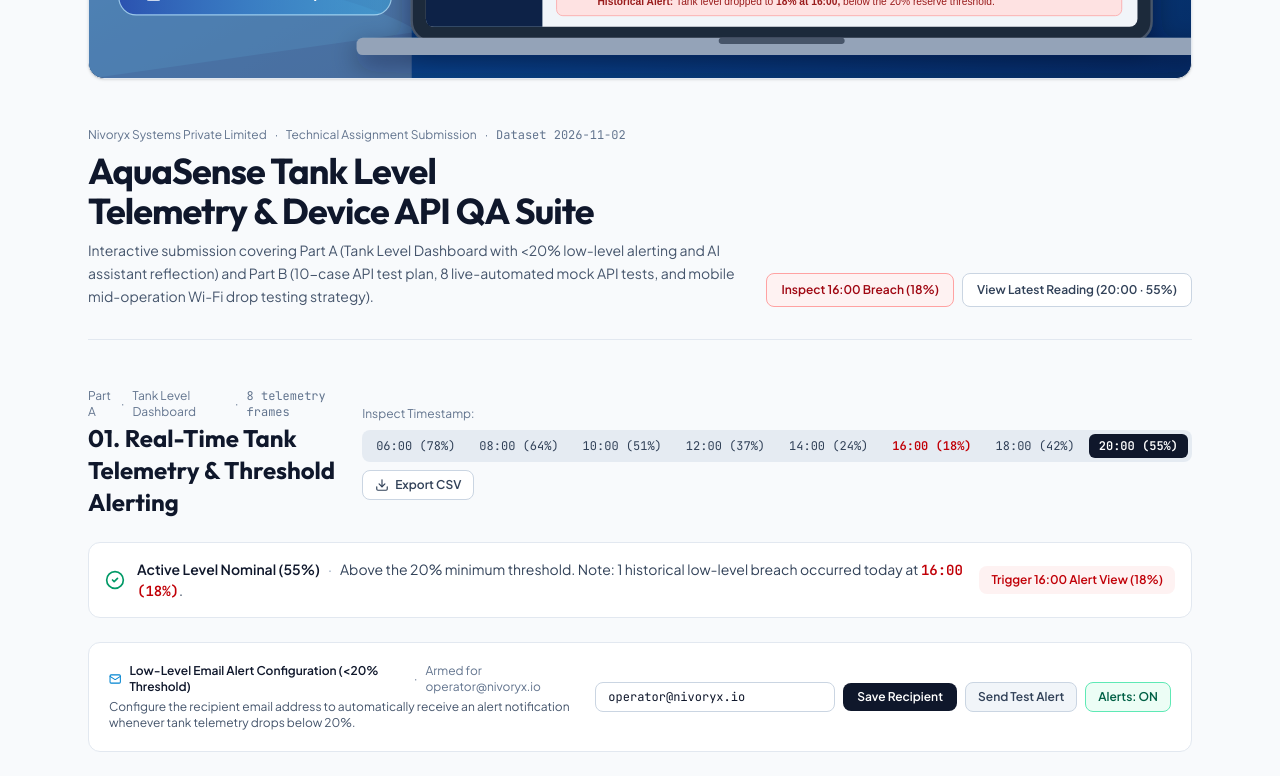
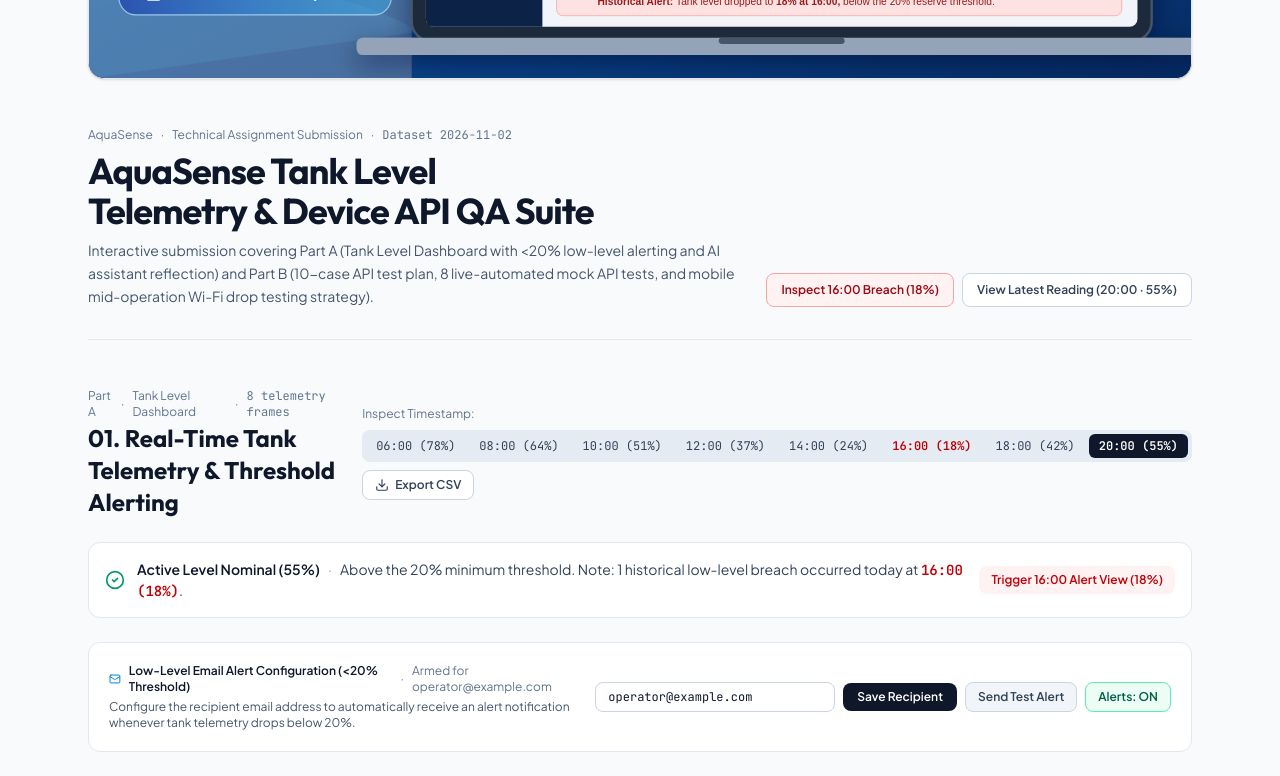
Before and after one commit to sudheerxdev/aquasense-tank-monitor, a React (Vite) app: page / in a window 1280 px wide. Shown: the part 620-1396 px from the top of the page. Built offline with nearby package versions, Linux system fonts and the light colour scheme.

Commit message:
refactor: remove assessment-specific branding

```diff
--- a/src/App.tsx
+++ b/src/App.tsx
@@ -61,8 +61,8 @@ export default function App() {
   const [newLevelInput, setNewLevelInput] = useState<string>("16");
 
   // Email Alert Notification Configuration State
-  const [alertEmailInput, setAlertEmailInput] = useState<string>("operator@nivoryx.io");
-  const [savedAlertEmail, setSavedAlertEmail] = useState<string>("operator@nivoryx.io");
+  const [alertEmailInput, setAlertEmailInput] = useState<string>("operator@example.com");
+  const [savedAlertEmail, setSavedAlertEmail] = useState<string>("operator@example.com");
   const [emailAlertsEnabled, setEmailAlertsEnabled] = useState<boolean>(true);
   const [emailStatusMessage, setEmailStatusMessage] = useState<string | null>(null);
   const [emailError, setEmailError] = useState<string | null>(null);
@@ -424,7 +424,7 @@ export default function App() {
         <section className="flex flex-col md:flex-row md:items-end justify-between gap-6 pb-8 border-b border-slate-200 dark:border-slate-800">
           <div className="space-y-2 max-w-2xl">
             <div className="flex items-center gap-2 text-xs text-slate-500 dark:text-slate-400">
-              <span>Nivoryx Systems Private Limited</span>
+              <span>AquaSense</span>
               <span aria-hidden="true">·</span>
               <span>Technical Assignment Submission</span>
               <span aria-hidden="true">·</span>
@@ -635,7 +635,7 @@ export default function App() {
                 const trimmed = alertEmailInput.trim();
                 const emailRegex = /^[^\s@]+@[^\s@]+\.[^\s@]+$/;
                 if (!emailRegex.test(trimmed)) {
-                  setEmailError("Please enter a valid email address (e.g., operator@nivoryx.io).");
+                  setEmailError("Please enter a valid email address (e.g., operator@example.com).");
                   setEmailStatusMessage(null);
                   return;
                 }
@@ -2361,7 +2361,7 @@ export default function App() {
       {/* Quiet Footer */}
       <footer className="border-t border-slate-200 dark:border-slate-800 bg-white dark:bg-slate-900 py-6 px-6 mt-12 transition-colors duration-150">
         <div className="max-w-6xl mx-auto flex flex-col sm:flex-row items-center justify-between gap-4 text-xs text-slate-500 dark:text-slate-400">
-          <div>AquaSense Mini-Build · Prepared for Nivoryx Systems Private Limited</div>
+          <div>AquaSense Mini-Build · Prepared for AquaSense</div>
           <div className="flex items-center gap-4">
             <a href="#dashboard" className="hover:text-slate-900 dark:hover:text-slate-100">
               Part A: Tank Dashboard
```
